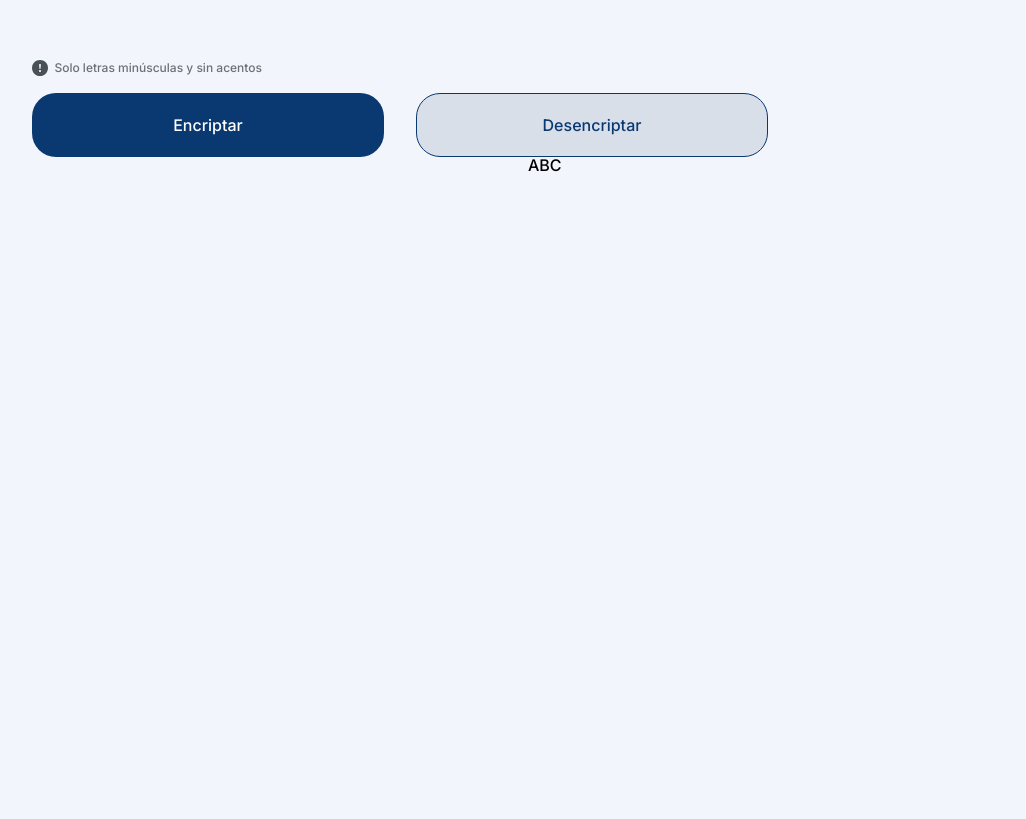
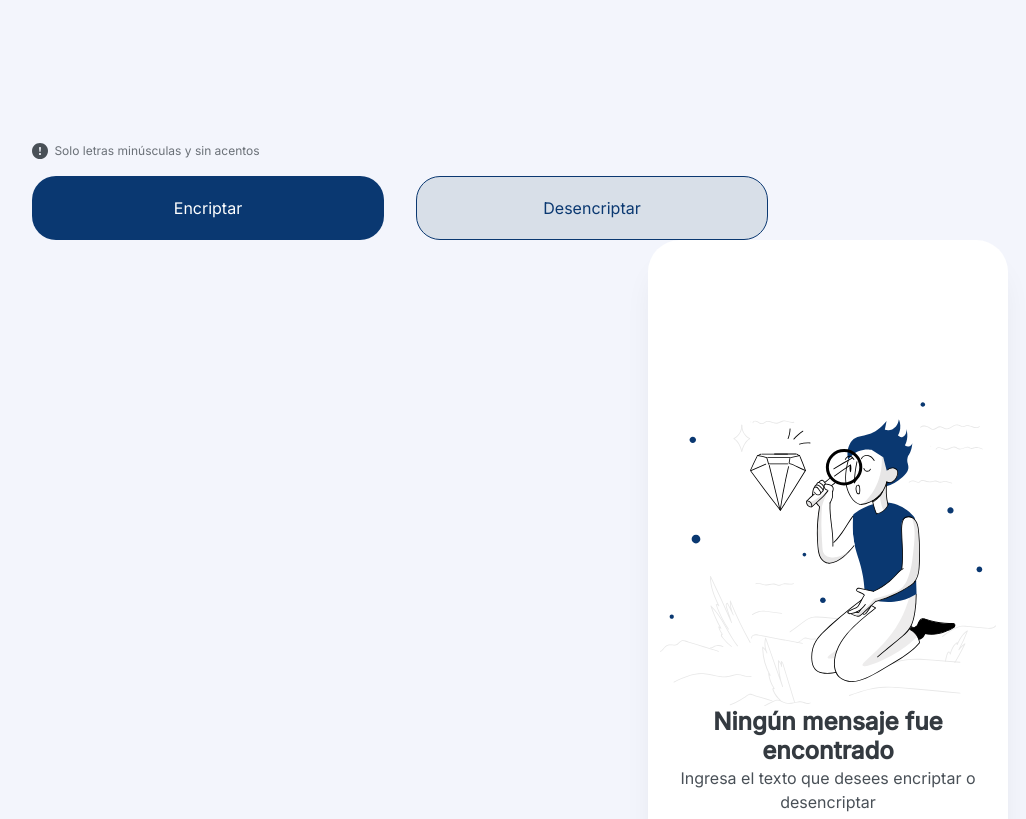
Before and after one commit to Danilo-tech/encriptador-desencriptador, a plain HTML site: page index.html in a window 1280 px wide. Shown: the part 621-1440 px from the top of the page, without its empty margins (232-1258 px from the left). Before the commit the page ends 818 px from the top, so only its background shows below. Drawn offline with Linux system fonts and the light colour scheme.

Commit message:
Creando la segunda sección

```diff
--- a/css/estilos.css
+++ b/css/estilos.css
@@ -1,27 +1,27 @@
-body{
+body {
     background: #F3F5FC;
     margin: 40px;
     font-family: 'Inter', sans-serif;
 }
 
-.section1{
+.section1 {
     display: inline-block;
 }
 
-.simbolo-alura-div{
+.simbolo-alura-div {
     width: 60%;
 }
 
-.simbolo-alura{
+.simbolo-alura {
     /* Vector */
     height: 3.5rem;
 }
 
-.contenido1{
+.contenido1 {
     margin: 0 0 0 14rem;
 }
 
-.textarea-estilo{
+.textarea-estilo {
     outline: none;
     background: none;
     border: 0;
@@ -37,7 +37,7 @@ margin: 0 0 0 14rem;
     margin: 3rem 0 0 0rem;
 }
 
-textarea::placeholder{
+textarea::placeholder {
     /* Ingrese el texto aqui */
     font-family: 'Inter', sans-serif;
     font-style: normal;
@@ -50,12 +50,13 @@ textarea::placeholder{
 
 }
 
-.div-exclamacion{
+.div-exclamacion {
     display: flex;
     padding-bottom: 1rem;
+    margin-top: 5.2rem;
 }
 
-.texto-exclamacion{
+.texto-exclamacion {
     /* Solo letras minúsculas y sin acentos */
     font-style: normal;
     font-weight: 400;
@@ -75,12 +76,12 @@ padding-bottom: 1rem;
     margin: 0 0 0 0.4rem;
 }
 
-.botones{
+.botones {
     display: flex;
 }
 
 
-.boton-encriptar{
+.boton-encriptar {
     background: #0A3871;
     color: #FFFFFF;
     border-radius: 24px;
@@ -97,10 +98,11 @@ display: flex;
     margin-right: 2rem;
 }
 
-.boton-desencriptar{
+.boton-desencriptar {
     background: #D8DFE8;
     border: 1px solid #0A3871;
-border-radius: 24px;/* Button */
+    border-radius: 24px;
+    /* Button */
     color: #0A3871;
     box-sizing: border-box;
 
@@ -115,7 +117,53 @@ box-sizing: border-box;
     line-height: 19px;
 }
 
-.section2{
-width: 40%;
+.section2 {
+width: 30%;
+    height: 92vh;
     float: right;
+    background: #FFFFFF;
+    border-radius: 32px;
+    -webkit-border-radius: 32px;
+    -moz-border-radius: 32px;
+    -ms-border-radius: 32px;
+    -o-border-radius: 32px;
+    /*box-shadow: 0px 0px 5px 0px #000000,        0px 0px 5px 0px #000000;
+    */box-shadow: 0px 24px 32px -8px rgba(0, 0, 0, 0.08);
+    display: flex;
+    justify-content: center;
+    align-items: center;
 }
+
+.section2-elementos {
+    margin: auto 5rem;
+}
+
+.section2-titulo{
+font-family: 'Inter';
+    font-style: normal;
+    font-weight: 700;
+    font-size: 24px;
+    line-height: 120%;
+    /* or 29px */
+
+    text-align: center;
+
+    /* Gray/gray-500 */
+
+    color: #343A40;
+}
+
+.section2-mensaje{
+font-family: 'Inter';
+    font-style: normal;
+    font-weight: 400;
+    font-size: 16px;
+    line-height: 150%;
+    /* or 24px */
+
+    text-align: center;
+
+    /* Gray/gray-400 */
+
+    color: #495057;
+}
--- a/index.html
+++ b/index.html
@@ -6,10 +6,9 @@
     <meta http-equiv="X-UA-Compatible" content="IE=edge">
     <meta name="viewport" content="width=device-width, initial-scale=1.0">
     <link rel="stylesheet" href="css/reset.css">
-    <link rel="preconnect" href="https://fonts.googleapis.com">
-    <link rel="preconnect" href="https://fonts.gstatic.com" crossorigin>
-    <link href="https://fonts.googleapis.com/css2?family=Inter:wght@500&family=Montserrat:wght@300&display=swap"
-        rel="stylesheet">
+<link rel="preconnect" href="https://fonts.googleapis.com">
+<link rel="preconnect" href="https://fonts.gstatic.com" crossorigin>
+<link href="https://fonts.googleapis.com/css2?family=Inter:wght@400;500&display=swap" rel="stylesheet">
     <link rel="stylesheet" href="css/estilos.css">
     <title>Desafío Encriptador - Desencriptador</title>
 </head>
@@ -34,7 +33,11 @@
             </div>
         </section>
         <section class="section2">
-            <h1>ABC</h1>
+        <div class="section2-elementos">
+            <img class="muñeco" src="imagenes/Muñeco.svg" alt="Imagen de un muñeco de búsqueda">
+            <h2 class="section2-titulo">Ningún mensaje fue encontrado</h2>
+            <p class="section2-mensaje">Ingresa el texto que desees encriptar o desencriptar</p>
+        </div>
         </section>
 
     </main>
```
Also changed, not shown: imagenes/Muñeco.svg (added). Lines whose indentation alone changed are shown as unchanged.
